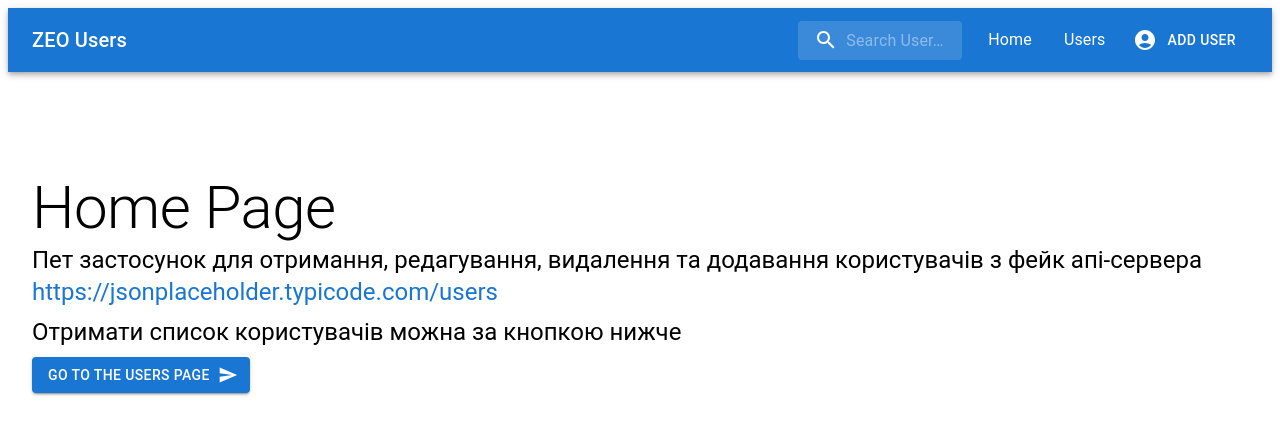
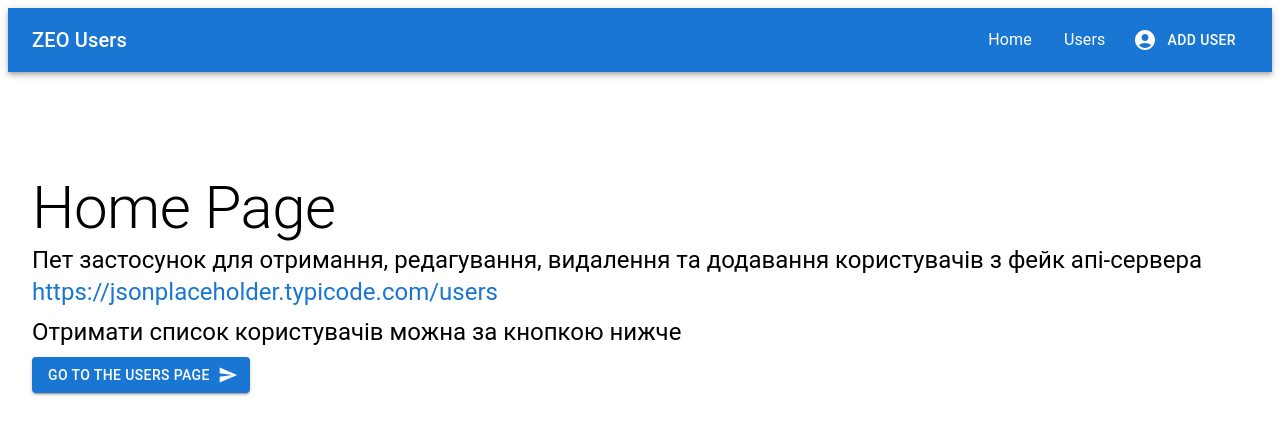
Before and after one commit to overartem/zeo-users, a React (Create React App) app: page / in a window 1280 px wide. Shown: the top 434 px of the page. Built offline with nearby package versions, Linux system fonts and the light colour scheme; no server answers.

Commit message:
Added  the userList page with search

```diff
--- a/package.json
+++ b/package.json
@@ -12,6 +12,7 @@
     "@testing-library/react": "^13.4.0",
     "@testing-library/user-event": "^13.5.0",
     "axios": "^1.2.0",
+    "lodash.debounce": "^4.0.8",
     "react": "^18.2.0",
     "react-dom": "^18.2.0",
     "react-redux": "^8.0.5",
--- a/src/App.js
+++ b/src/App.js
@@ -1,18 +1,10 @@
-import { useEffect } from 'react';
-import { useSelector, useDispatch } from 'react-redux';
 import { Routes, Route } from 'react-router-dom';
-import { fetchUsers } from './Redux/Slices/userSlice';
 import Layout from './Components/Layout';
 import { NotFound } from './Pages/NotFound';
 import { Users } from './Pages/Users';
 import { Home } from './Pages/Home';
 
 function App() {
-	const dispatch = useDispatch();
-	const { status } = useSelector(state => state.users);
-	useEffect(() => {
-		dispatch(fetchUsers());
-	}, []);
 	return (
 		<>
 			<Routes>
--- a/src/Components/Header.jsx
+++ b/src/Components/Header.jsx
@@ -1,13 +1,10 @@
 import React from 'react';
 import { Link } from 'react-router-dom';
 import { AccountCircle } from '@mui/icons-material';
-import SearchIcon from '@mui/icons-material/Search';
-import { styled, alpha } from '@mui/material/styles';
 import {
 	AppBar,
 	Toolbar,
 	Typography,
-	InputBase,
 	Box,
 	IconButton,
 	List,
@@ -20,49 +17,6 @@ const navItems = [
 	{ title: 'Home', url: '/' },
 	{ title: 'Users', url: '/users' },
 ];
-
-const Search = styled('div')(({ theme }) => ({
-	position: 'relative',
-	borderRadius: theme.shape.borderRadius,
-	backgroundColor: alpha(theme.palette.common.white, 0.15),
-	'&:hover': {
-		backgroundColor: alpha(theme.palette.common.white, 0.25),
-	},
-	marginLeft: 0,
-	marginRight: '10px',
-	width: '100%',
-	[theme.breakpoints.up('sm')]: {
-		marginLeft: theme.spacing(1),
-		width: 'auto',
-	},
-}));
-
-const SearchIconWrapper = styled('div')(({ theme }) => ({
-	padding: theme.spacing(0, 2),
-	height: '100%',
-	position: 'absolute',
-	pointerEvents: 'none',
-	display: 'flex',
-	alignItems: 'center',
-	justifyContent: 'center',
-}));
-
-const StyledInputBase = styled(InputBase)(({ theme }) => ({
-	color: 'inherit',
-	'& .MuiInputBase-input': {
-		padding: theme.spacing(1, 1, 1, 0),
-		// vertical padding + font size from searchIcon
-		paddingLeft: `calc(1em + ${theme.spacing(4)})`,
-		transition: theme.transitions.create('width'),
-		width: '100%',
-		[theme.breakpoints.up('sm')]: {
-			width: '12ch',
-			'&:focus': {
-				width: '20ch',
-			},
-		},
-	},
-}));
 
 export const Header = () => {
 	const [anchorEl, setAnchorEl] = React.useState(null);
@@ -82,15 +36,6 @@ export const Header = () => {
 					>
 						ZEO Users
 					</Typography>
-					<Search>
-						<SearchIconWrapper>
-							<SearchIcon />
-						</SearchIconWrapper>
-						<StyledInputBase
-							placeholder='Search User…'
-							inputProps={{ 'aria-label': 'search' }}
-						/>
-					</Search>
 					<List sx={{ display: 'flex' }}>
 						{navItems.map(item => (
 							<ListItem key={item.title} disablePadding>
--- a/src/Pages/Users.jsx
+++ b/src/Pages/Users.jsx
@@ -1,5 +1,131 @@
-import React from 'react';
+import React, { useState, useCallback, useRef } from 'react';
+import { useEffect } from 'react';
+import { useSelector, useDispatch } from 'react-redux';
+import {
+	fetchUsers,
+	setSearchValue,
+	getSortedUsers,
+} from '../Redux/Slices/userSlice';
+import debounce from 'lodash.debounce';
 
-export const Users = props => {
-	return <div>Users</div>;
+import { Container } from '@mui/system';
+import {
+	Table,
+	TableBody,
+	TableCell,
+	TableContainer,
+	TableHead,
+	TableRow,
+	Typography,
+	Alert,
+	AlertTitle,
+	TextField,
+	InputAdornment,
+} from '@mui/material';
+import LinearProgress from '@mui/material/LinearProgress';
+import DeleteIcon from '@mui/icons-material/Delete';
+import Paper from '@mui/material/Paper';
+
+export const Users = () => {
+	const dispatch = useDispatch();
+	const { status, searchValue, sortedUserData } = useSelector(
+		state => state.users
+	);
+	const inputSearchRef = useRef();
+	const [value, setValue] = useState('');
+	useEffect(() => {
+		dispatch(fetchUsers());
+	}, []);
+
+	useEffect(() => {
+		dispatch(getSortedUsers());
+	}, [searchValue]);
+
+	const onClickClear = () => {
+		dispatch(setSearchValue(''));
+		setValue('');
+		inputSearchRef.current.focus();
+	};
+
+	const updateSearchValue = useCallback(
+		debounce(value => {
+			dispatch(setSearchValue(value));
+		}, 500),
+		[]
+	);
+	const onChangeInput = e => {
+		setValue(e.target.value);
+		updateSearchValue(e.target.value);
+	};
+
+	return (
+		<Container sx={{ paddingTop: 10, width: '700px' }}>
+			<TextField
+				fullWidth
+				id='outlined-required'
+				value={value}
+				onChange={onChangeInput}
+				label='Search'
+				inputRef={inputSearchRef}
+				InputProps={{
+					endAdornment: value && (
+						<InputAdornment position='end'>
+							<DeleteIcon
+								onClick={onClickClear}
+								sx={[{ '&:hover': { cursor: 'pointer' } }]}
+							/>
+						</InputAdornment>
+					),
+				}}
+			/>
+			{status === 'loading' && (
+				<>
+					<Typography noWrap>Data is loading</Typography>
+					<LinearProgress />
+				</>
+			)}
+			{status === 'success' && (
+				<TableContainer component={Paper}>
+					<Table sx={{ minWidth: 650 }} aria-label='simple table'>
+						<TableHead>
+							<TableRow>
+								<TableCell sx={{ width: '5%' }} align='left'>
+									ID
+								</TableCell>
+								<TableCell align='left'>Name</TableCell>
+								<TableCell align='left'>User Name</TableCell>
+							</TableRow>
+						</TableHead>
+						<TableBody>
+							{sortedUserData.length ? (
+								sortedUserData.map(user => (
+									<TableRow
+										hover={true}
+										key={user.id}
+										sx={[{ '&:hover': { cursor: 'pointer' } }]}
+									>
+										<TableCell align='left'>{user.id}</TableCell>
+										<TableCell align='left'>{user.name}</TableCell>
+										<TableCell align='left'>{user.username}</TableCell>
+									</TableRow>
+								))
+							) : (
+								<TableRow sx={{ background: '#fcc' }}>
+									<TableCell align='left'>-</TableCell>
+									<TableCell align='left'>Not Found</TableCell>
+									<TableCell align='left'>Not Found</TableCell>
+								</TableRow>
+							)}
+						</TableBody>
+					</Table>
+				</TableContainer>
+			)}
+			{status === 'error' && (
+				<Alert severity='error'>
+					<AlertTitle>Error</AlertTitle>
+					Data loading error — <strong>please reload page!</strong>
+				</Alert>
+			)}
+		</Container>
+	);
 };
--- a/src/Redux/Slices/userSlice.jsx
+++ b/src/Redux/Slices/userSlice.jsx
@@ -14,6 +14,8 @@ export const fetchUsers = createAsyncThunk(
 
 const initialState = {
 	userData: [],
+	sortedUserData: [],
+	searchValue: '',
 	status: 'loading', //success | loading | error
 };
 
@@ -21,8 +23,15 @@ export const userSlice = createSlice({
 	name: 'users',
 	initialState,
 	reducers: {
-		setUsers: (state, action) => {
-			state.userData = action.payload;
+		setSearchValue(state, action) {
+			state.searchValue = action.payload;
+		},
+		getSortedUsers(state) {
+			state.sortedUserData = state.userData.filter(item => {
+				return item.name.toLowerCase().includes(state.searchValue.toLowerCase())
+					? true
+					: false;
+			});
 		},
 	},
 	extraReducers: {
@@ -33,6 +42,7 @@ export const userSlice = createSlice({
 		[fetchUsers.fulfilled]: (state, action) => {
 			state.status = 'success';
 			state.userData = action.payload;
+			state.sortedUserData = state.userData;
 		},
 		[fetchUsers.rejected]: state => {
 			state.status = 'error';
@@ -41,6 +51,6 @@ export const userSlice = createSlice({
 	},
 });
 
-export const { setUsers } = userSlice.actions;
+export const { setSearchValue, getSortedUsers } = userSlice.actions;
 
 export default userSlice.reducer;
```
